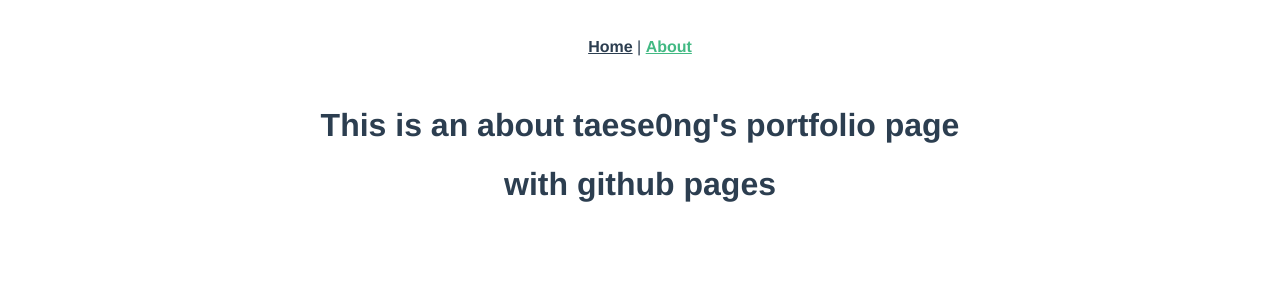
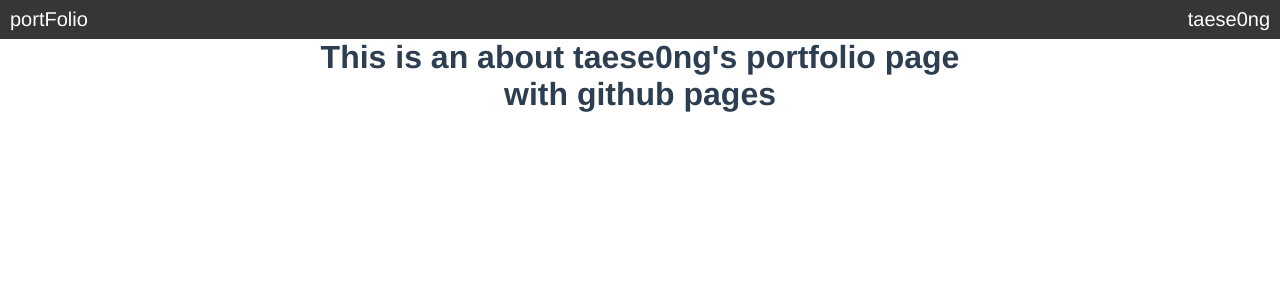
Before and after one commit to taese0ng/portfolio_vue, a Vue app: page /about in a window 1280 px wide. Shown: the top 300 px of the page. Built offline with nearby package versions, Linux system fonts and the light colour scheme.

Commit message:
타이틀바 추가

```diff
--- a/src/App.vue
+++ b/src/App.vue
@@ -1,14 +1,24 @@
 <template>
   <div id="app">
-    <div id="nav">
-      <router-link to="/">Home</router-link> |
-      <router-link to="/about">About</router-link>
-    </div>
+    <Head></Head>
     <router-view/>
   </div>
 </template>
 
+<script>
+import Head from '@/components/Head'
+export default {
+    components:{
+      Head
+    }
+}
+</script>
+
 <style>
+*{
+  margin: 0;
+}
+
 #app {
   font-family: 'Avenir', Helvetica, Arial, sans-serif;
   -webkit-font-smoothing: antialiased;
@@ -16,16 +26,17 @@
   text-align: center;
   color: #2c3e50;
 }
-#nav {
-  padding: 30px;
-}
 
-#nav a {
-  font-weight: bold;
-  color: #2c3e50;
-}
 
-#nav a.router-link-exact-active {
-  color: #42b983;
+.bar_head{
+  display:flex;
+  background-color: rgb(54,54,54);
+  color: rgb(255,255,255);
+  font-size: 20px;
+  justify-content: space-between;
+  padding-top: 8px;
+  padding-bottom: 8px;
+  font-weight:500;
+  width: 100vw;
 }
 </style>
--- /dev/null
+++ b/src/components/Head.vue
@@ -0,0 +1,25 @@
+<template>
+    <div class="bar_head">
+        <a id="title">portFolio</a>
+        <a id="profile">taese0ng</a>
+    </div>
+</template>
+
+<script>
+    export default {
+
+    }
+</script>
+
+<style scoped>
+#title{
+    margin-left: 10px;
+}
+#profile{
+    margin-right: 10px;
+    cursor: pointer;
+    color: rgb(255,255,255);
+    font-weight: 500;
+    font-size: 20px;
+}
+</style>
```
Also changed, not shown: 9 other files (tests, documents, lock files or other folders).
